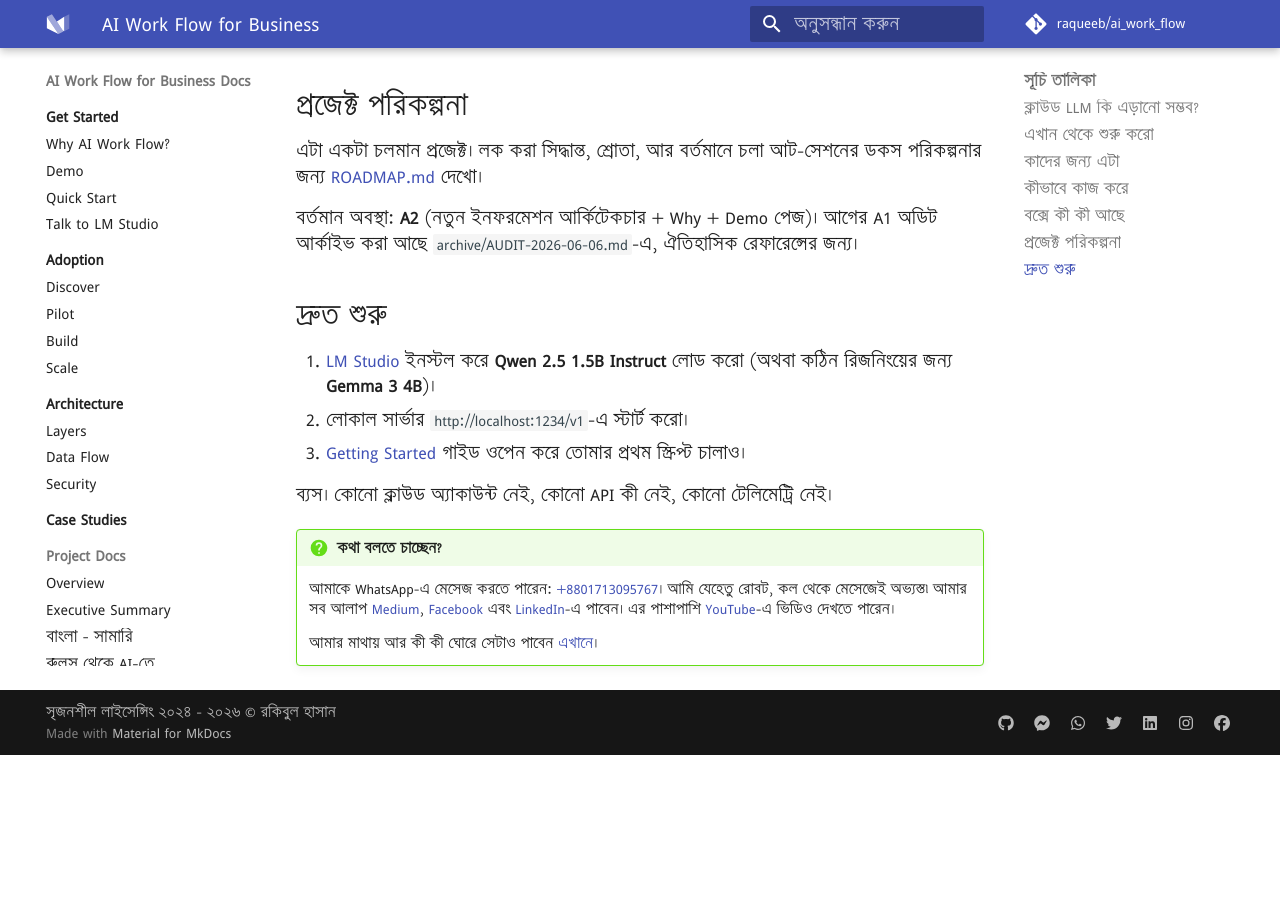
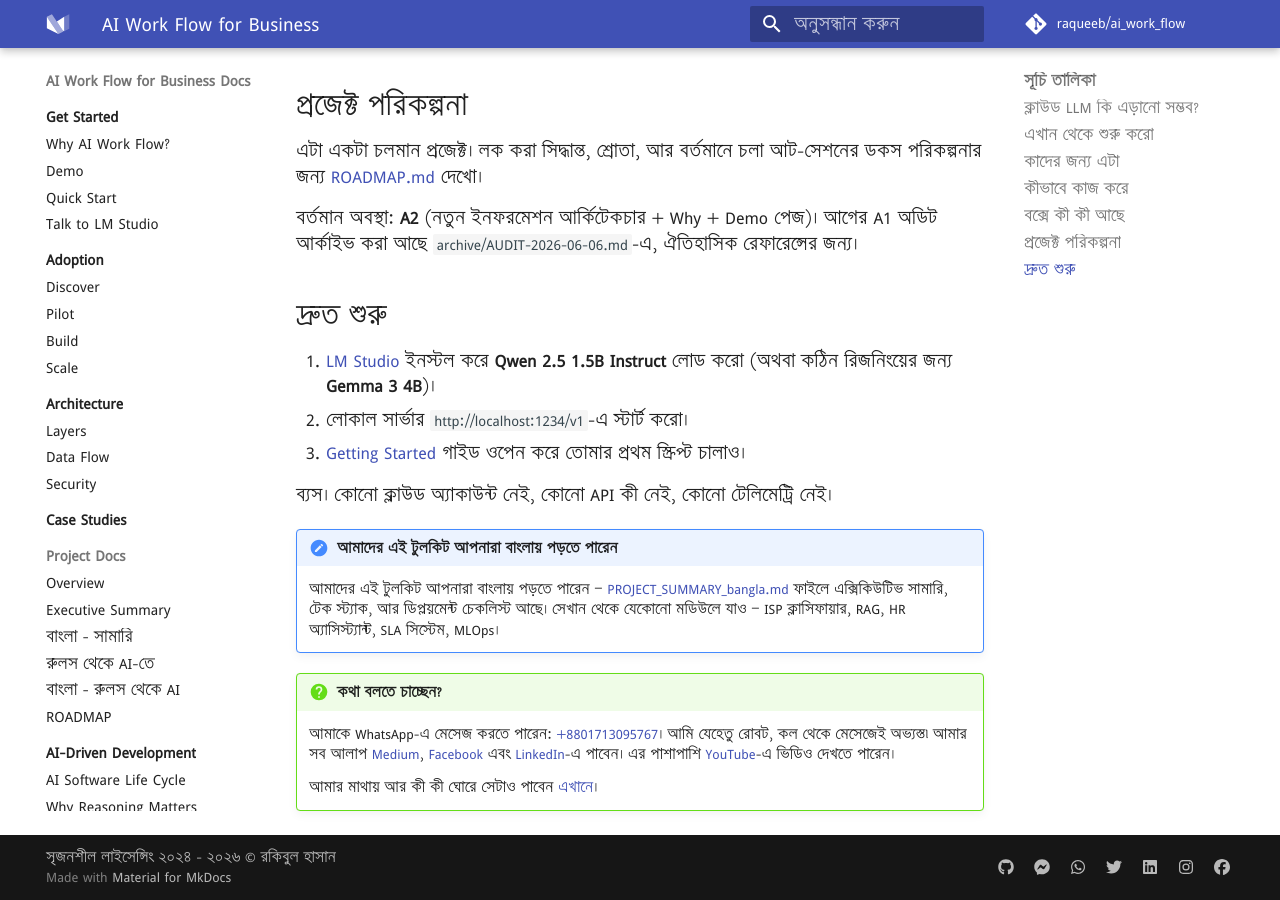
Before and after one commit to aiwithr/ai_llm, an MkDocs documentation site: the page built from docs/bangla/index.md, in a window 1280 px wide and 900 px high, scrolled down 2448 px. Built offline with MkDocs 1.6.1 and Material for MkDocs 9.7.7, drawn with Linux system fonts in a browser that asks for light colours; some web fonts are replaced; comment, search, counter and statistics services are not loaded; before the commit the page ends 3203 px from its top, so only the background shows below that.

Commit message:
docs(bangla): add Bengali toolkit callout to bangla/index.md
User feedback: the callout added in abbfcd0 lived only in the
executive summary file (docs/PROJECT_SUMMARY_bangla.md). The
Bengali site landing page (docs/bangla/index.md) had no such
pointer, so readers landing on the Bengali home had no obvious
path to the module mirrors.

Insert the same !!! note admonition pattern as abbfcd0, but
flipped in direction: the index.md is now the wayfinder, and
PROJECT_SUMMARY_bangla.md is the destination (one click away).
Phrasing is short and action-oriented: "go look at the executive
summary, then pick a module."

Link verified to resolve:
  docs/bangla/index.md -> ../PROJECT_SUMMARY_bangla.md (docs/PROJECT_SUMMARY_bangla.md)

Build validated: 4 baseline warnings, 0 new from this edit.

```diff
--- a/docs/bangla/index.md
+++ b/docs/bangla/index.md
@@ -105,6 +105,10 @@
 
 ব্যস। কোনো ক্লাউড অ্যাকাউন্ট নেই, কোনো API কী নেই, কোনো টেলিমেট্রি নেই।
 
+!!! note "আমাদের এই টুলকিট আপনারা বাংলায় পড়তে পারেন"
+
+    আমাদের এই টুলকিট আপনারা বাংলায় পড়তে পারেন — [PROJECT_SUMMARY_bangla.md](../PROJECT_SUMMARY_bangla.md) ফাইলে এক্সিকিউটিভ সামারি, টেক স্ট্যাক, আর ডিপ্লয়মেন্ট চেকলিস্ট আছে। সেখান থেকে যেকোনো মডিউলে যাও — ISP ক্লাসিফায়ার, RAG, HR অ্যাসিস্ট্যান্ট, SLA সিস্টেম, MLOps।
+
 !!! question "কথা বলতে চাচ্ছেন?"
 
     আমাকে WhatsApp-এ মেসেজ করতে পারেন: [+8801713095767](https://wa.me/+8801713095767)। আমি যেহেতু রোবট, কল থেকে মেসেজেই অভ্যস্ত৷ আমার সব আলাপ [Medium](https://medium.com/@raqueeb), [Facebook](https://www.facebook.com/raqueeb) এবং [LinkedIn](https://www.linkedin.com/in/raqueeb/)-এ পাবেন। এর পাশাপাশি [YouTube](https://www.youtube.com/@raqueeb)-এ ভিডিও দেখতে পারেন।
```
